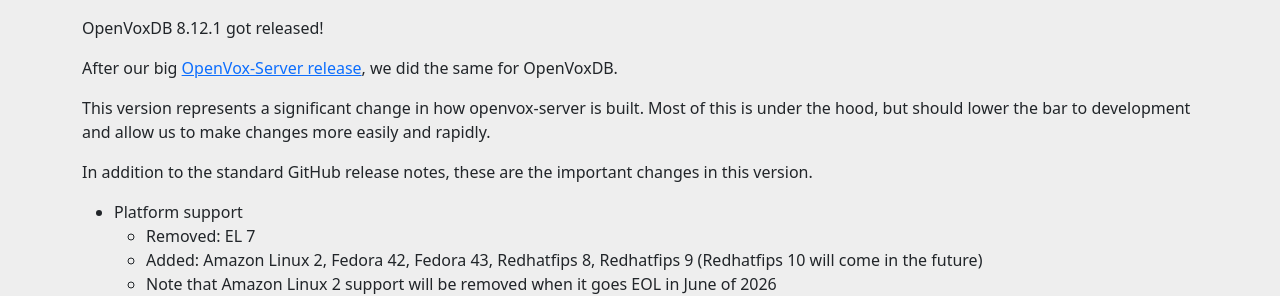
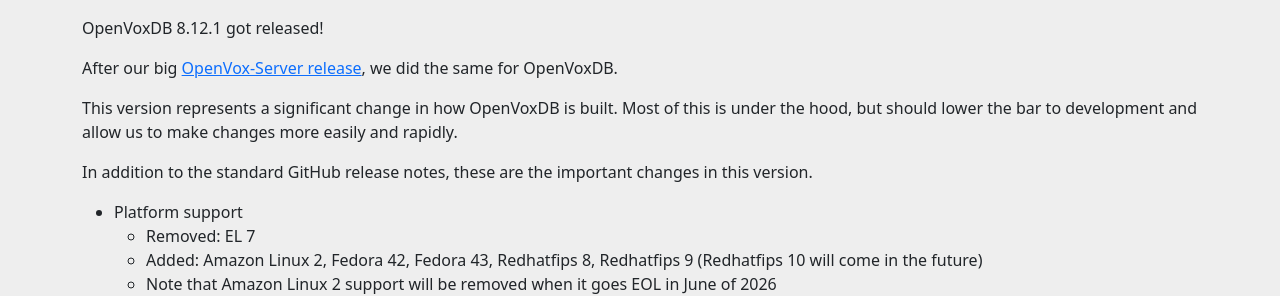
Before and after one commit to voxpupuli/voxpupuli.github.io, a Jekyll site: the page built from _posts/2026-01-23-new-openvoxdb-release.md, in a window 1280 px wide. Shown: the part 211-507 px from the top of the page. Built offline with Jekyll 4.4.1, drawn with Linux system fonts in a browser that asks for light colours; nearby versions of some CDN libraries.

Commit message:
fix the product which was released

```diff
--- a/_posts/2026-01-23-new-openvoxdb-release.md
+++ b/_posts/2026-01-23-new-openvoxdb-release.md
@@ -9,7 +9,7 @@
 
 After our big [OpenVox-Server release](https://voxpupuli.org/blog/2026/01/16/new-openvox-server-release/), we did the same for OpenVoxDB.
 
-This version represents a significant change in how openvox-server is built. Most of this is under the hood, but should lower the bar to development and allow us to make changes more easily and rapidly.
+This version represents a significant change in how OpenVoxDB is built. Most of this is under the hood, but should lower the bar to development and allow us to make changes more easily and rapidly.
 
 In addition to the standard GitHub release notes, these are the important changes in this version.
 
```
